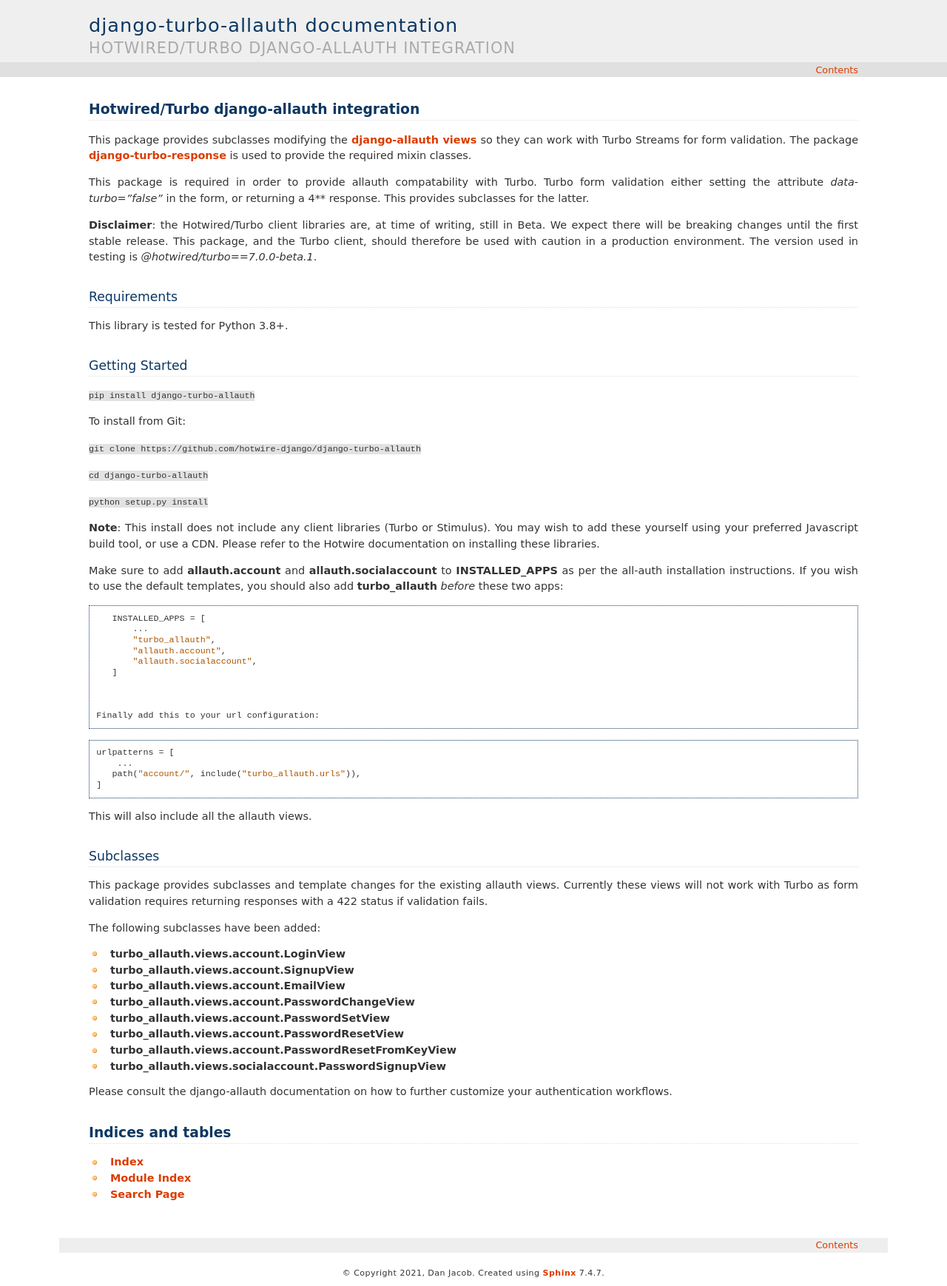
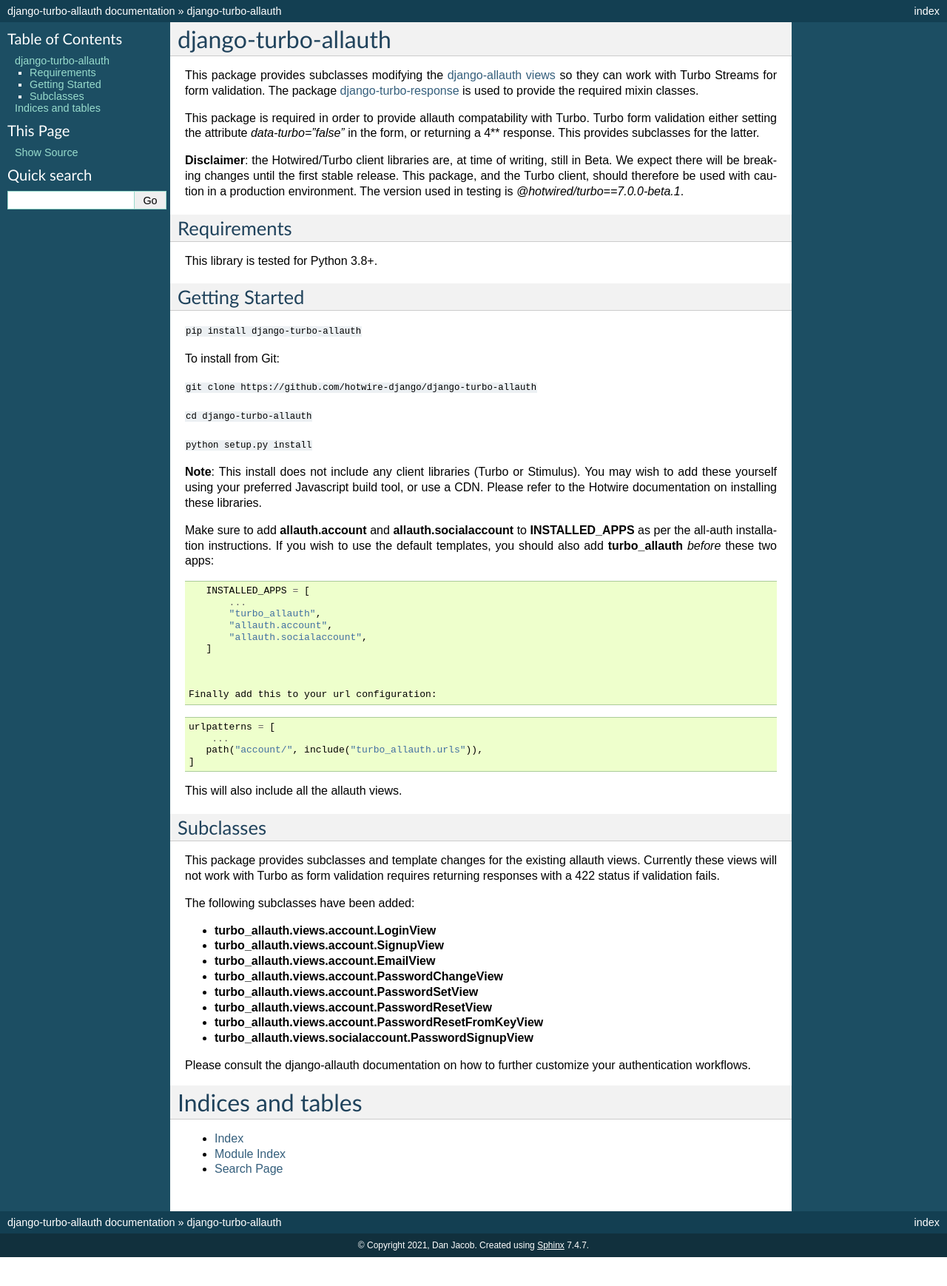
Before and after one commit to hotwire-django/django-turbo-allauth, a Sphinx documentation site: the page built from doc/source/index.rst, in a window 1280 px wide. Shown: the whole page at 74% size. Built offline with Sphinx 7.4.7, drawn with Linux system fonts in a browser that asks for light colours; after the commit the page ends 1699 px from its top, so only the background shows below that.

Commit message:
Use classic theme

```diff
--- a/doc/source/conf.py
+++ b/doc/source/conf.py
@@ -50,7 +50,7 @@
 # The theme to use for HTML and HTML Help pages.  See the documentation for
 # a list of builtin themes.
 #
-html_theme = "haiku"
+html_theme = "classic"
 
 # Add any paths that contain custom static files (such as style sheets) here,
 # relative to this directory. They are copied after the builtin static files,
--- a/doc/source/index.rst
+++ b/doc/source/index.rst
@@ -3,8 +3,8 @@
    You can adapt this file completely to your liking, but it should at least
    contain the root `toctree` directive.
 
-Hotwired/Turbo django-allauth integration
-==========================================
+django-turbo-allauth
+====================
 
 .. toctree::
    :maxdepth: 2
```
